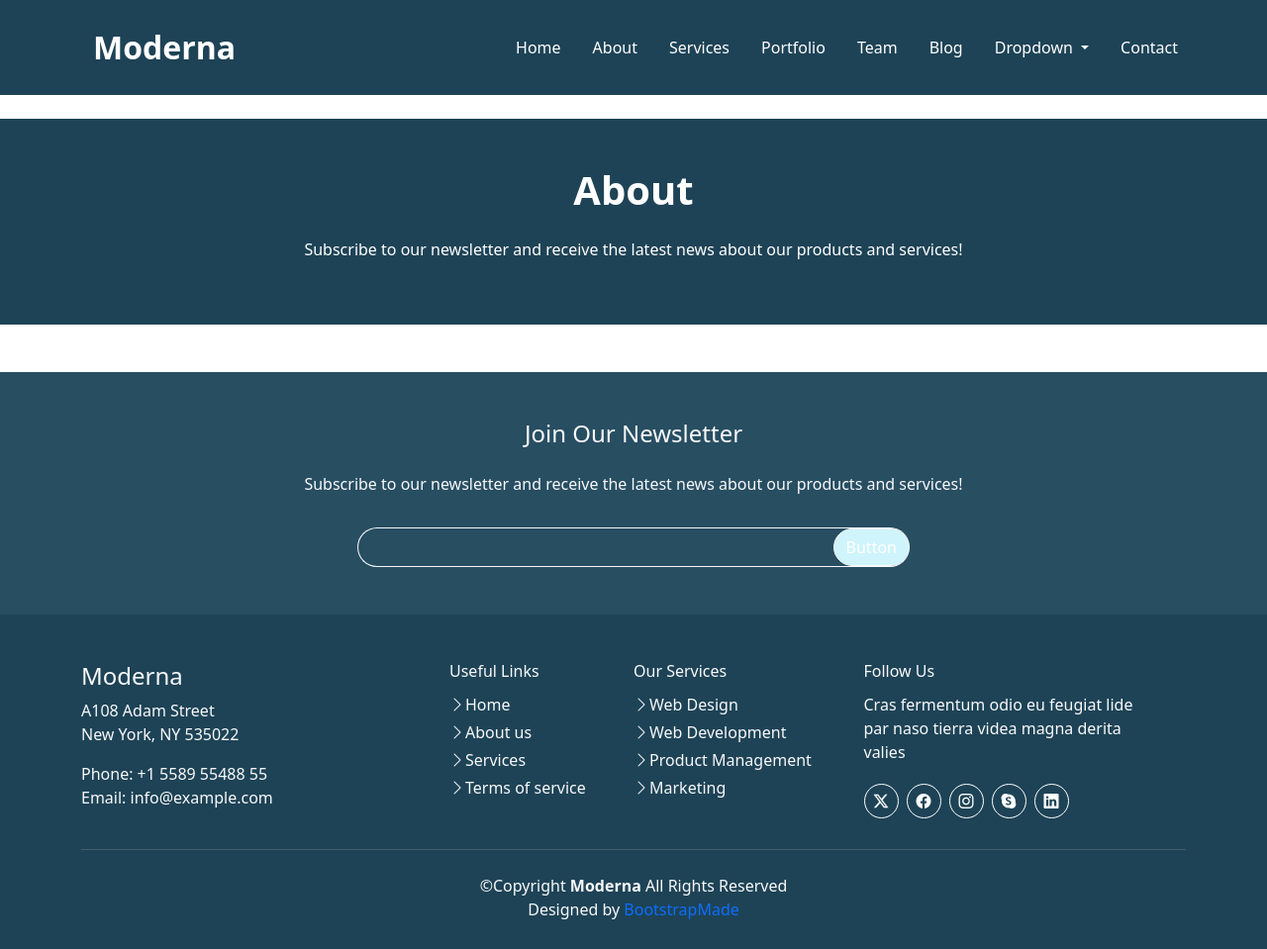
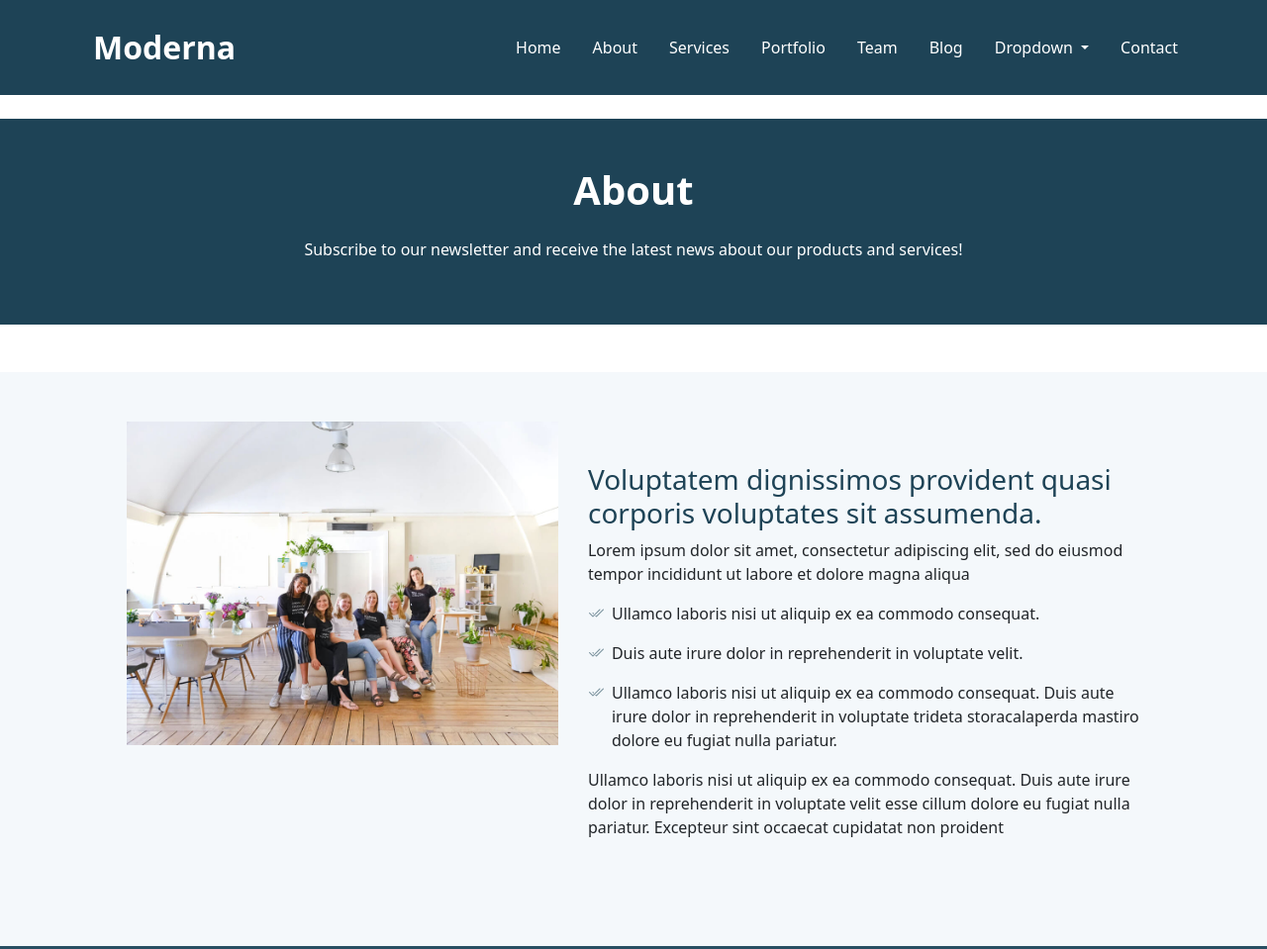
Before and after one commit to Azaalam-Imad/Moderna, a website: page public/pages/about.html in a window 1280 px wide. Shown: the top 959 px of the page at 99% size. Drawn offline with nearby package versions, Linux system fonts and the light colour scheme.

Commit message:
section1 about

```diff
--- a/public/pages/about.html
+++ b/public/pages/about.html
@@ -71,6 +71,48 @@
         </div>
     </section>
     <!-- start section after heder -->
+
+
+    <section class="h-section2 d-flex align-items-center justify-content-center container-fluid">
+        <div class="child-h-section2 d-flex align-items-center justify-content-center">
+          <div class=" container-img-home-section2"><img src="../images/about.jpg" alt="" >
+          </div>
+          <div >
+            <h3 >Voluptatem dignissimos provident quasi corporis voluptates sit assumenda.</h3>
+            <p >
+              Lorem ipsum dolor sit amet, consectetur adipiscing elit, sed do
+              eiusmod tempor incididunt ut labore et dolore magna aliqua
+            </p>
+            <div class="d-flex gap-2">
+              <i class="bi bi-check2-all i-col icon-h-section2"></i>
+              <p>Ullamco laboris nisi ut aliquip ex ea commodo consequat.</p>
+            </div>
+            <div class="d-flex gap-2">
+              <i class="bi bi-check2-all i-col icon-h-section2"></i>
+              <p>Duis aute irure dolor in reprehenderit in voluptate velit.</p>
+            </div>
+            <div class="d-flex gap-2">
+              <i class="bi bi-check2-all i-col icon-h-section2"></i>
+              <p>
+                Ullamco laboris nisi ut aliquip ex ea commodo consequat. Duis aute
+                irure dolor in reprehenderit in voluptate trideta storacalaperda
+                mastiro dolore eu fugiat nulla pariatur.
+              </p>
+            </div>
+            <p>
+              Ullamco laboris nisi ut aliquip ex ea commodo consequat. Duis aute
+              irure dolor in reprehenderit in voluptate velit esse cillum dolore
+              eu fugiat nulla pariatur. Excepteur sint occaecat cupidatat non
+              proident
+            </p>
+          </div>
+        </div>
+        </div>
+    </section>
+
+
+
+
 
     <!-- start section last footer  -->
     <section class="last-footer">
```
